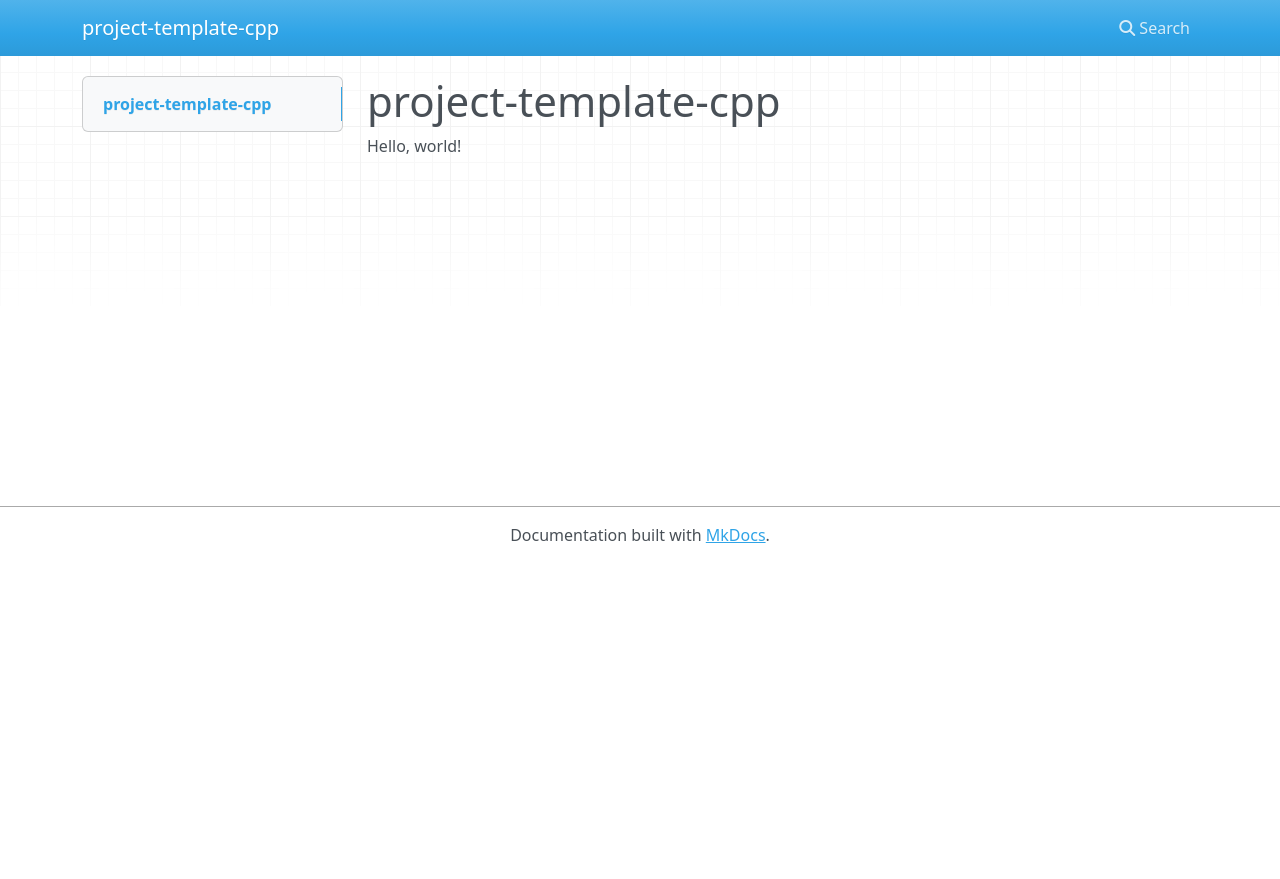
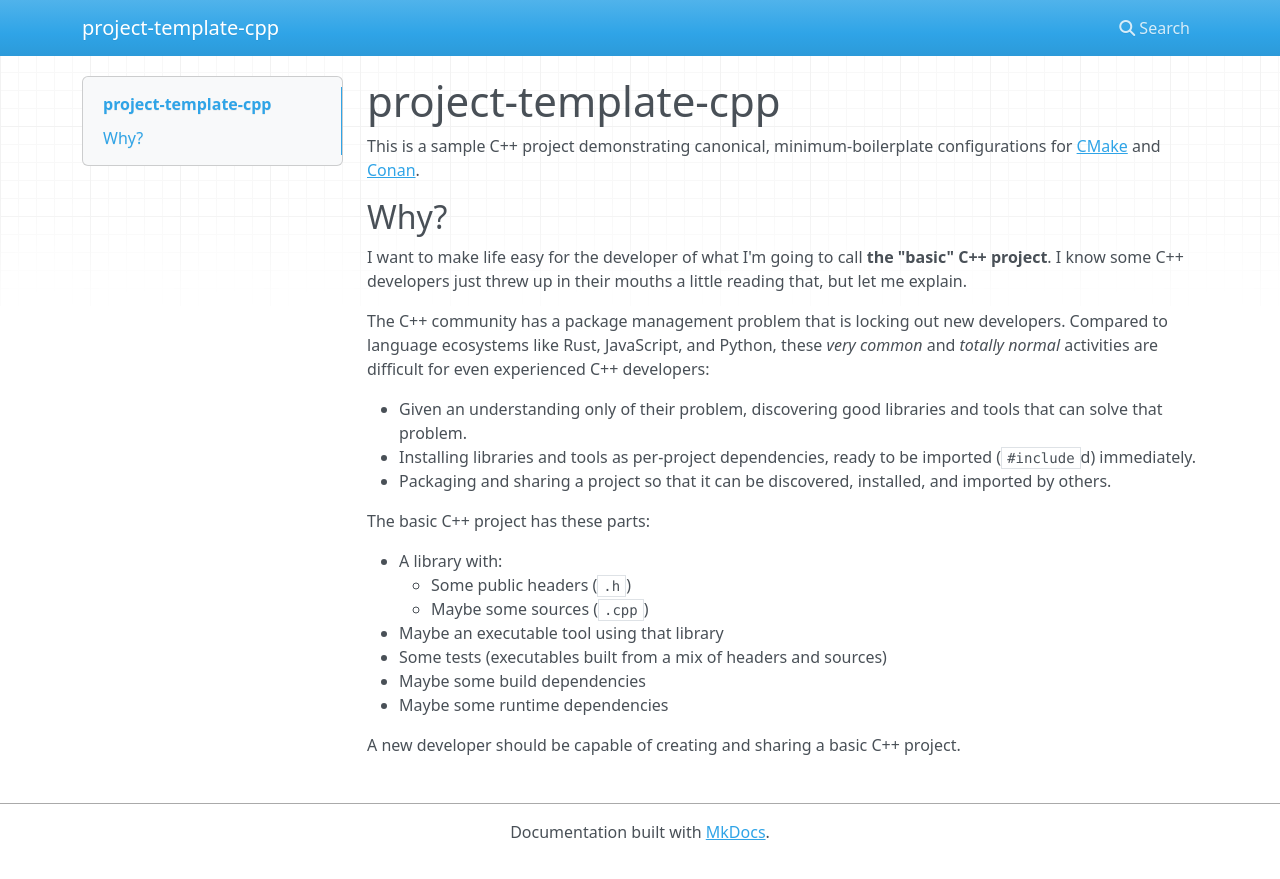
Before and after one commit to thejohnfreeman/project-template-cpp, an MkDocs documentation site: the page built from docs/index.md, in a window 1280 px wide. Shown: the top 879 px of the page. Built offline with MkDocs 1.6.1, drawn with Linux system fonts in a browser that asks for light colours; nearby versions of some CDN libraries.

Commit message:
Take a break from documentation

```diff
--- a/README.md
+++ b/README.md
@@ -1,3 +1,38 @@
 # project-template-cpp
 
-Hello, world!
+This is a sample C++ project demonstrating canonical, minimum-boilerplate
+configurations for [CMake][] and [Conan][].
+
+[CMake]: https://cmake.org/cmake/help/latest/manual/cmake.1.html
+[Conan]: https://docs.conan.io
+
+
+## Why?
+
+I want to make life easy for the developer of what I'm going to call **the
+"basic" C++ project**. I know some C++ developers just threw up in their
+mouths a little reading that, but let me explain.
+
+The C++ community has a package management problem that is locking out new
+developers. Compared to language ecosystems like Rust, JavaScript, and Python,
+these *very common* and *totally normal* activities are difficult for even
+experienced C++ developers:
+
+- Given an understanding only of their problem, discovering good libraries and
+  tools that can solve that problem.
+- Installing libraries and tools as per-project dependencies, ready to be
+  imported (`#include`d) immediately.
+- Packaging and sharing a project so that it can be discovered, installed, and
+  imported by others.
+
+The basic C++ project has these parts:
+
+- A library with:
+    - Some public headers (`.h`)
+    - Maybe some sources (`.cpp`)
+- Maybe an executable tool using that library
+- Some tests (executables built from a mix of headers and sources)
+- Maybe some build dependencies
+- Maybe some runtime dependencies
+
+A new developer should be capable of creating and sharing a basic C++ project.
--- a/docs/index.md
+++ b/docs/index.md
@@ -1 +1 @@
-{!README.md!}
+{! README.md !}
```
